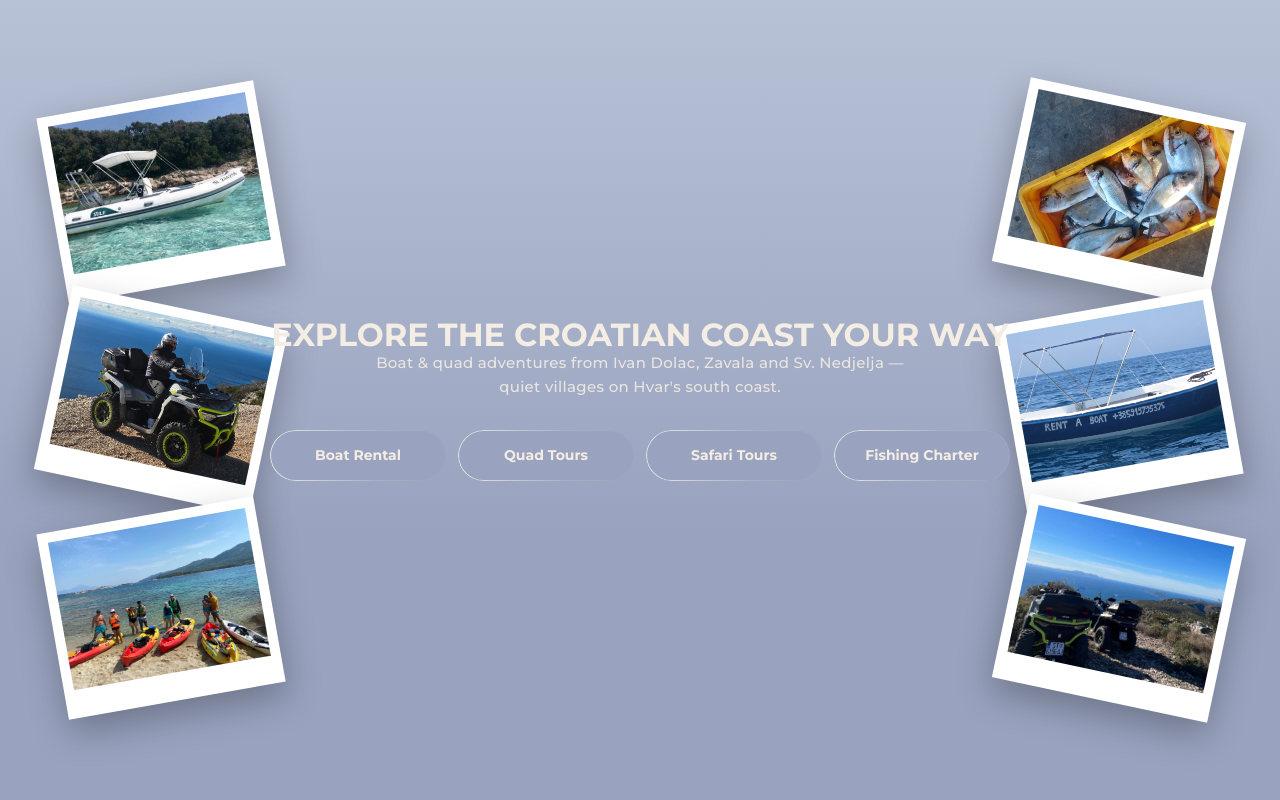
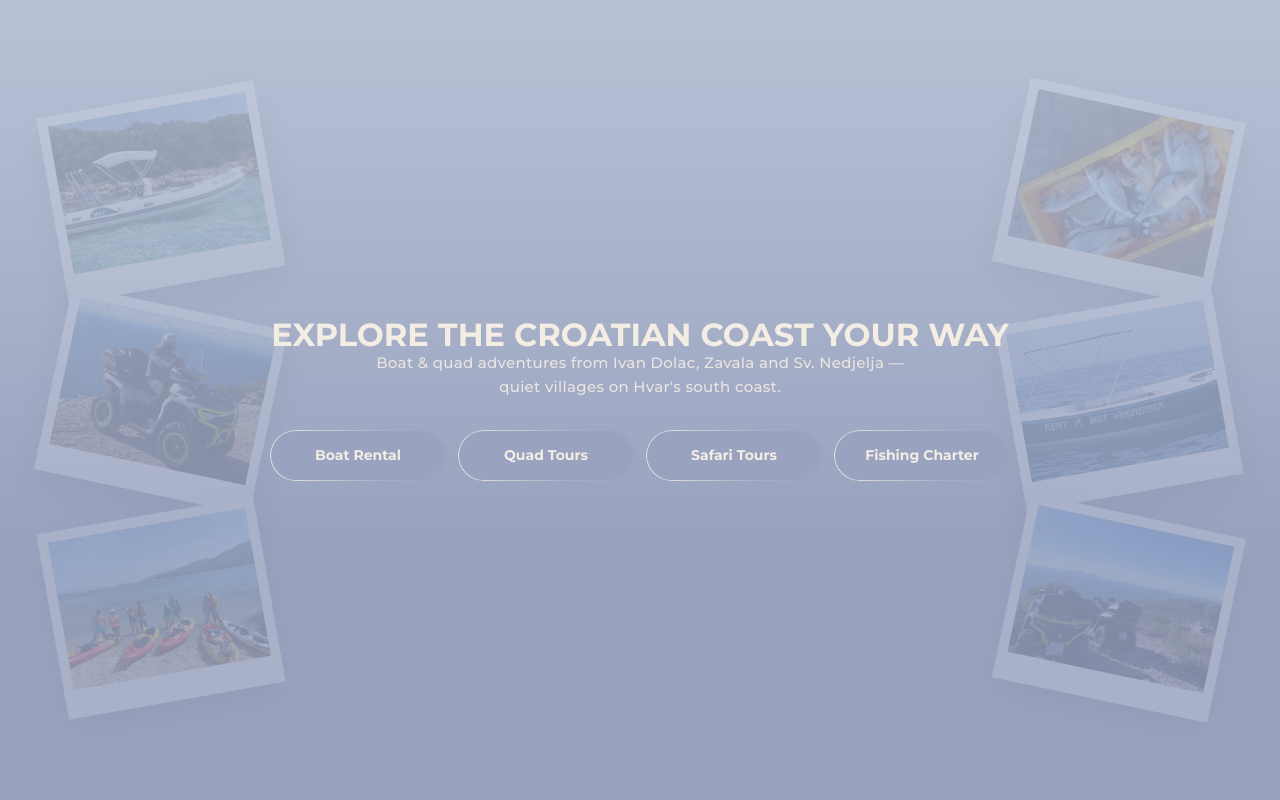
Before and after one commit to mcubic02/Boat-Hvar, a React (Vite) app: page / in a window 1280 px wide. Shown: the top 800 px of the page. Built offline with nearby package versions, Linux system fonts and the light colour scheme.

Commit message:
Edited hero section

```diff
--- a/src/components/Hero.css
+++ b/src/components/Hero.css
@@ -130,9 +130,9 @@
   }
 }
 
-@media (max-width: 1200px) {
+@media (max-width: 1300px) {
   .hero__photos {
-    opacity: 0.35;
+    opacity: 0.15;
   }
 
   .hero__title {
```
